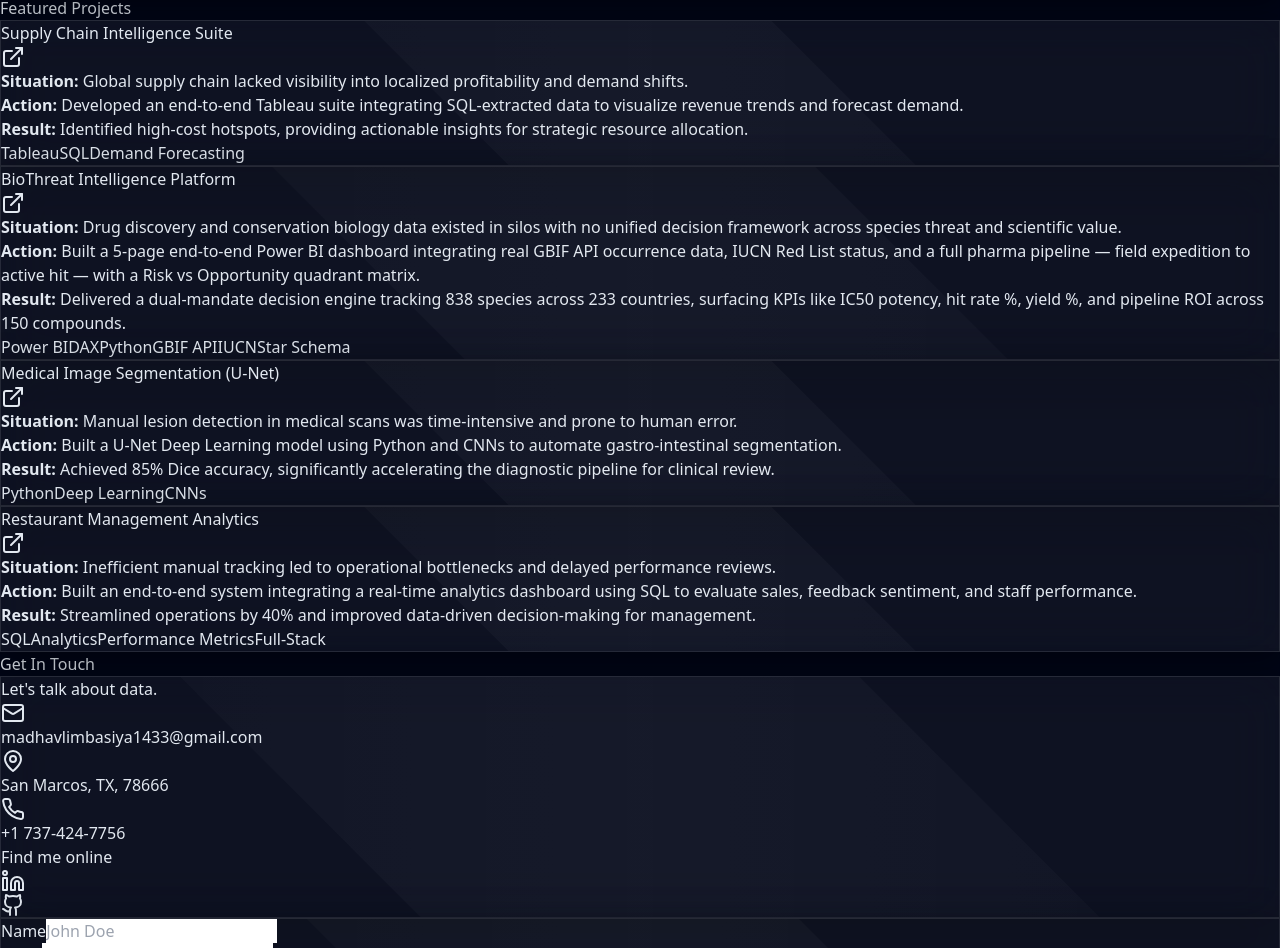
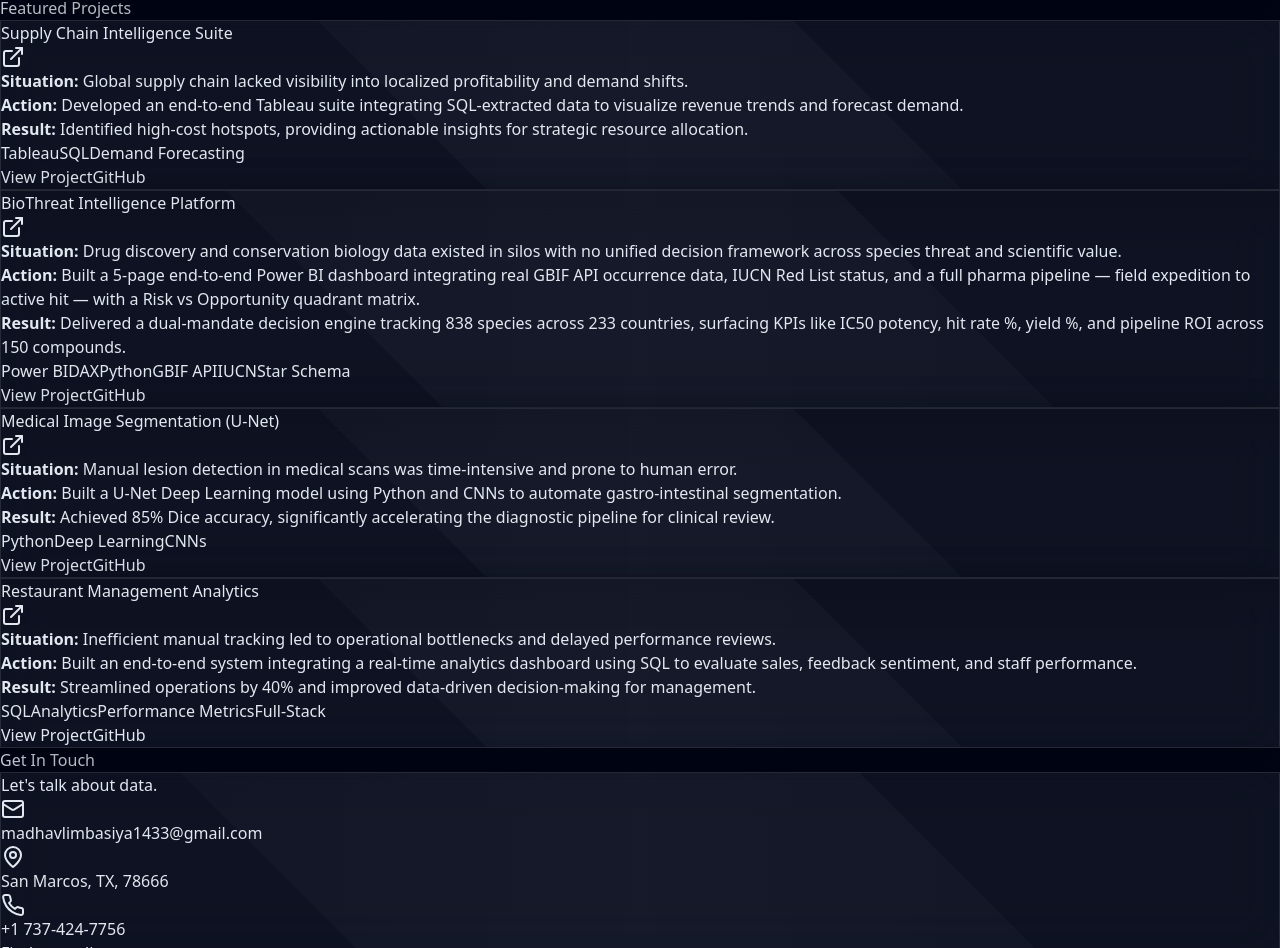
Before and after one commit to MadhavLimbasiya/Madhav-Limbasiya-Portfolio, a React (Vite) app: page / in a window 1280 px wide. Shown: the part 2583-3531 px from the top of the page. Built offline with nearby package versions, Linux system fonts and the light colour scheme.

Commit message:
Add project and GitHub links to App component
Add links to view project and GitHub repository if available.

```diff
--- a/src/App.jsx
+++ b/src/App.jsx
@@ -400,6 +400,18 @@
                     </span>
                   ))}
                 </div>
+                {project.link && (
+  <div className="flex gap-3">
+    <a href={project.link} target="_blank" rel="noopener noreferrer"
+      className="flex-1 text-center py-2.5 bg-teal-400 text-slate-950 text-xs font-bold rounded-lg hover:bg-teal-300 transition-colors shadow-sm">
+      View Project
+    </a>
+    <a href={project.github} target="_blank" rel="noopener noreferrer"
+      className="flex-1 text-center py-2.5 border border-white/20 text-white text-xs font-bold rounded-lg hover:bg-white/10 transition-colors shadow-sm">
+      GitHub
+    </a>
+  </div>
+)}
 
               </div>
             </div>
```
